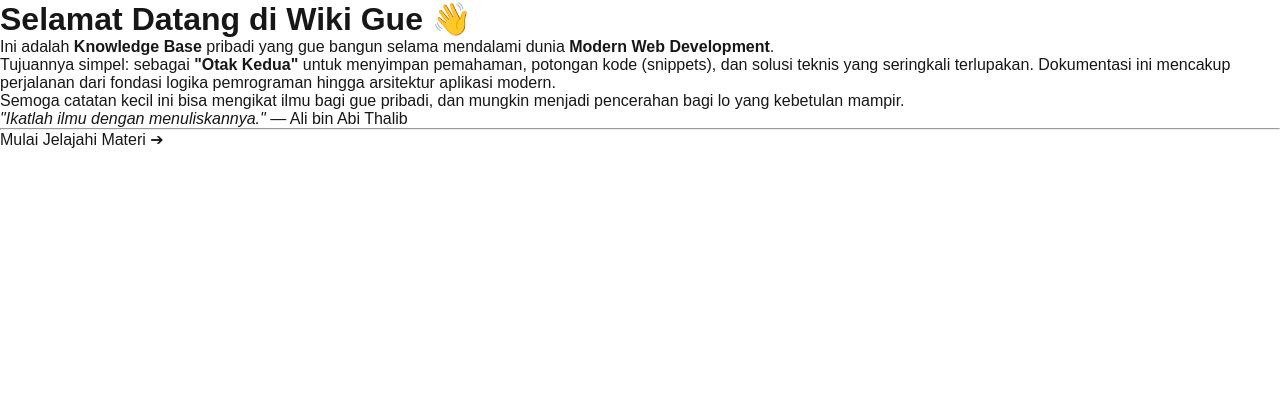
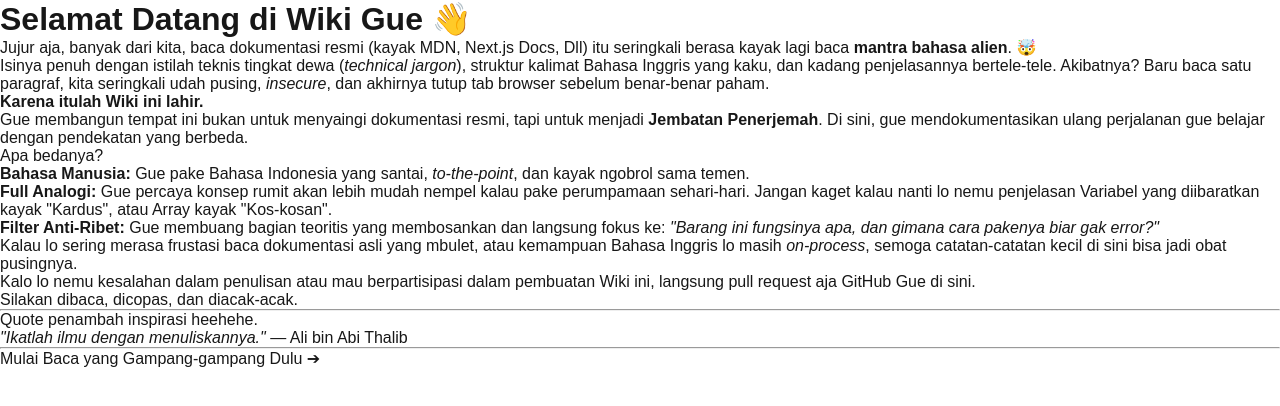
Before and after one commit to ruspian/wiki-gue, a Next.js app: page / in a window 1280 px wide. Shown: the top 406 px of the page. Built offline with nearby package versions, Linux system fonts and the light colour scheme.

Commit message:
perbaiki home

```diff
--- a/pages/index.mdx
+++ b/pages/index.mdx
@@ -1,14 +1,32 @@
 # Selamat Datang di Wiki Gue 👋
 
-Ini adalah **Knowledge Base** pribadi yang gue bangun selama mendalami dunia **Modern Web Development**.
+Jujur aja, banyak dari kita, baca dokumentasi resmi (kayak MDN, Next.js Docs, Dll) itu seringkali berasa kayak lagi baca **mantra bahasa alien**. 🤯
 
-Tujuannya simpel: sebagai **"Otak Kedua"** untuk menyimpan pemahaman, potongan kode (snippets), dan solusi teknis yang seringkali terlupakan. Dokumentasi ini mencakup perjalanan dari fondasi logika pemrograman hingga arsitektur aplikasi modern.
+Isinya penuh dengan istilah teknis tingkat dewa (_technical jargon_), struktur kalimat Bahasa Inggris yang kaku, dan kadang penjelasannya bertele-tele. Akibatnya? Baru baca satu paragraf, kita seringkali udah pusing, _insecure_, dan akhirnya tutup tab browser sebelum benar-benar paham.
 
-Semoga catatan kecil ini bisa mengikat ilmu bagi gue pribadi, dan mungkin menjadi pencerahan bagi lo yang kebetulan mampir.
+**Karena itulah Wiki ini lahir.**
+
+Gue membangun tempat ini bukan untuk menyaingi dokumentasi resmi, tapi untuk menjadi **Jembatan Penerjemah**. Di sini, gue mendokumentasikan ulang perjalanan gue belajar dengan pendekatan yang berbeda.
+
+Apa bedanya?
+
+1.  **Bahasa Manusia:** Gue pake Bahasa Indonesia yang santai, _to-the-point_, dan kayak ngobrol sama temen.
+2.  **Full Analogi:** Gue percaya konsep rumit akan lebih mudah nempel kalau pake perumpamaan sehari-hari. Jangan kaget kalau nanti lo nemu penjelasan Variabel yang diibaratkan kayak "Kardus", atau Array kayak "Kos-kosan".
+3.  **Filter Anti-Ribet:** Gue membuang bagian teoritis yang membosankan dan langsung fokus ke: _"Barang ini fungsinya apa, dan gimana cara pakenya biar gak error?"_
+
+Kalau lo sering merasa frustasi baca dokumentasi asli yang mbulet, atau kemampuan Bahasa Inggris lo masih _on-process_, semoga catatan-catatan kecil di sini bisa jadi obat pusingnya.
+
+Kalo lo nemu kesalahan dalam penulisan atau mau berpartisipasi dalam pembuatan Wiki ini, langsung pull request aja [GitHub Gue di sini](https://github.com/ruspian/wiki-gue).
+
+Silakan dibaca, dicopas, dan diacak-acak.
+
+---
+
+Quote penambah inspirasi heehehe.
 
 > _"Ikatlah ilmu dengan menuliskannya."_
 > — Ali bin Abi Thalib
 
 ---
 
-[Mulai Jelajahi Materi ➔](/javascript/intro)
+[Mulai Baca yang Gampang-gampang Dulu ➔](/javascript/intro)
```
Also changed, not shown: public/preview.png.
